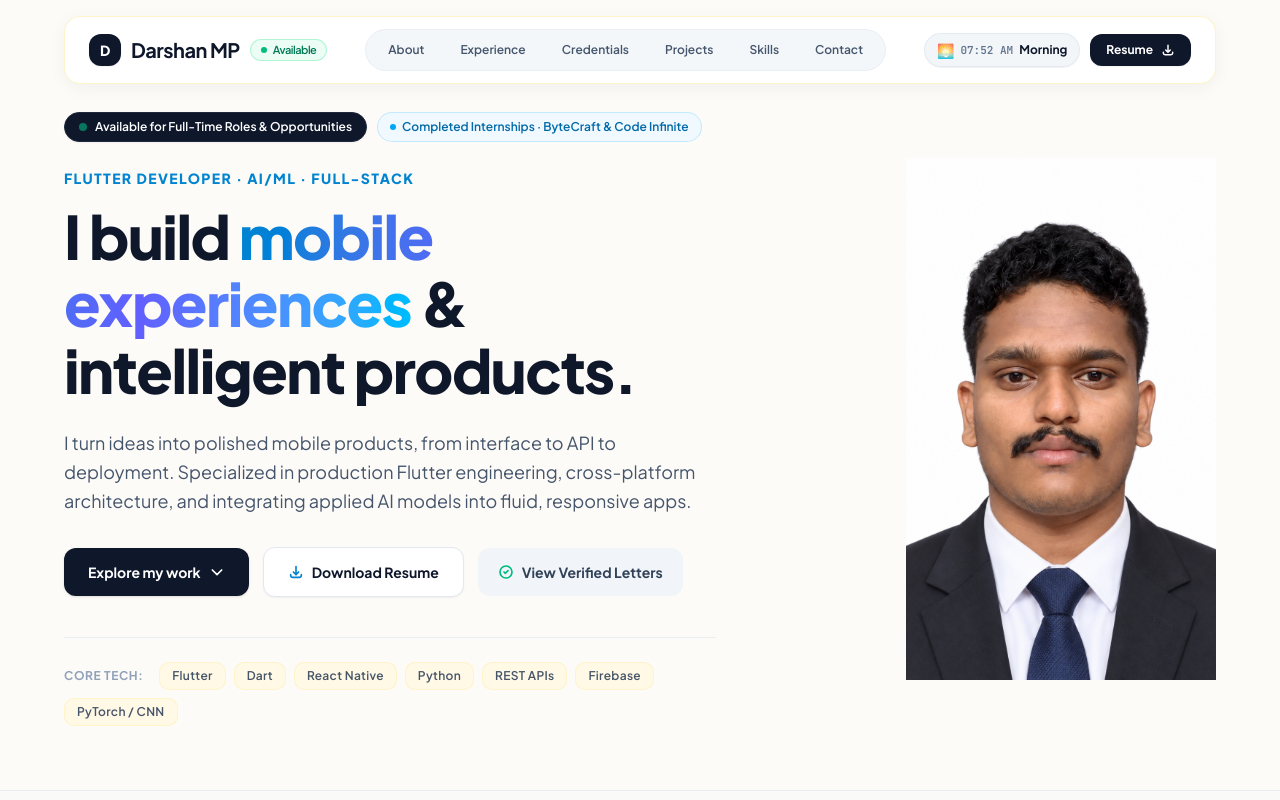
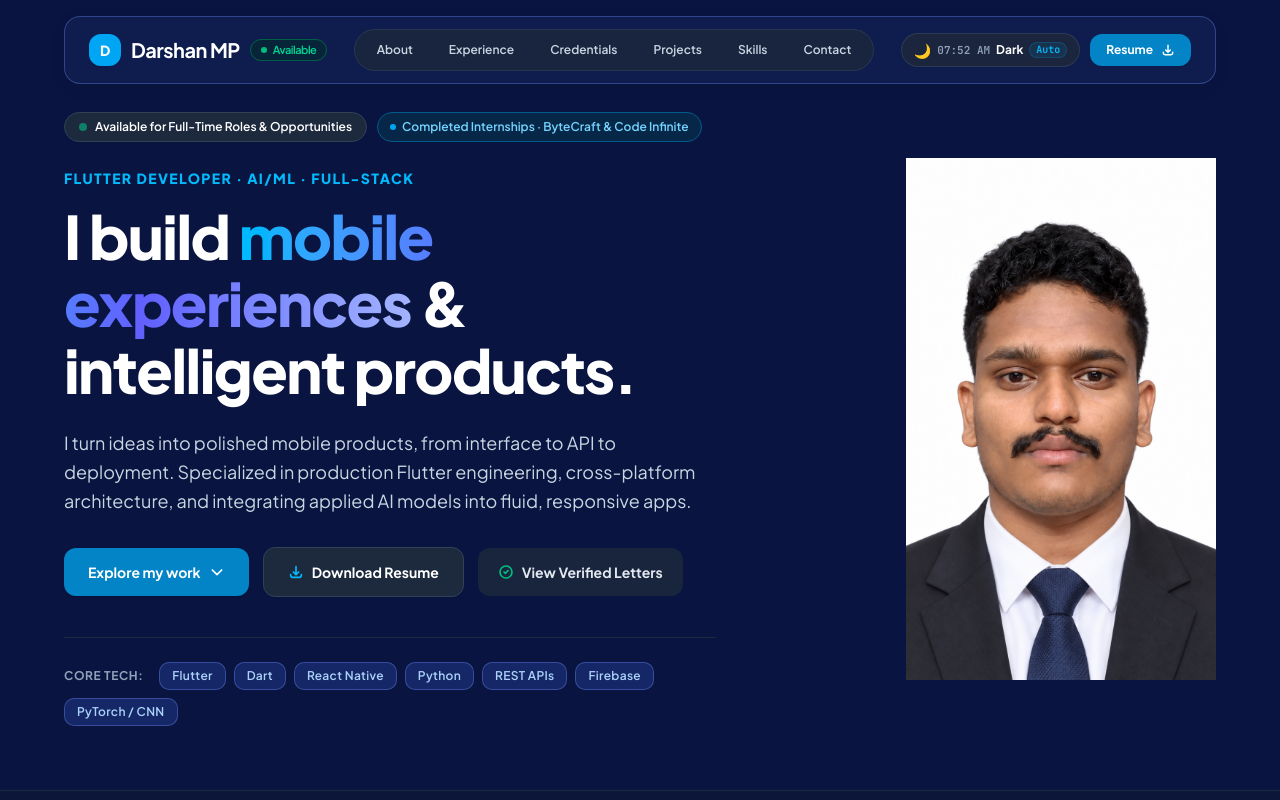
Before and after one commit to DarshanD4/Darshan-portfolio, a React (Vite) app: page / in a window 1280 px wide. Shown: the top 800 px of the page. Built offline with nearby package versions, Linux system fonts and the light colour scheme.

Commit message:
fix(theme): configure automated 9am-3pm light mode and 3pm-9am dark mode schedule

```diff
--- a/src/components/TimeThemeSelector.jsx
+++ b/src/components/TimeThemeSelector.jsx
@@ -2,21 +2,29 @@ import React from "react";
 import { useTheme } from "../context/ThemeContext";
 
 function TimeThemeSelector() {
-  const { activeInfo, formattedTime } = useTheme();
+  const { activeInfo, formattedTime, isAuto, toggleTheme, activeTheme } = useTheme();
 
   return (
-    <div
-      className="inline-flex items-center gap-1.5 px-3 py-1.5 rounded-full bg-slate-100/90 dark:bg-slate-800/90 border border-slate-200/80 dark:border-slate-700/80 text-xs font-semibold text-slate-700 dark:text-slate-200 shadow-2xs select-none"
-      title={`Local Time: ${formattedTime} (${activeInfo.label})`}
+    <button
+      type="button"
+      onClick={toggleTheme}
+      className="inline-flex items-center gap-1.5 px-3 py-1.5 rounded-full bg-slate-100/90 dark:bg-slate-800/90 border border-slate-200/80 dark:border-slate-700/80 text-xs font-semibold text-slate-700 dark:text-slate-200 shadow-2xs hover:border-sky-400 dark:hover:border-sky-500 transition-all cursor-pointer group"
+      title={`Local Time: ${formattedTime} • Mode: ${activeInfo.label} (${activeInfo.hours}) • ${isAuto ? "Auto Time-Switch Active" : "Manual Override (Click to return to Auto)"}`}
+      aria-label="Toggle light/dark theme"
     >
-      <span className="text-sm">{activeInfo.emoji}</span>
+      <span className="text-sm transition-transform group-hover:scale-110">
+        {activeInfo.emoji}
+      </span>
       <span className="font-mono-code text-[11px] text-slate-500 dark:text-slate-400">
         {formattedTime}
       </span>
       <span className="font-bold text-slate-900 dark:text-white">
-        {activeInfo.label.split(" ")[0]}
+        {activeTheme === "light" ? "Light" : "Dark"}
       </span>
-    </div>
+      <span className="text-[10px] px-1.5 py-0.2 rounded-full font-mono bg-sky-500/10 text-sky-600 dark:text-sky-400 border border-sky-500/20 hidden sm:inline">
+        {isAuto ? "Auto" : "Manual"}
+      </span>
+    </button>
   );
 }
 
--- a/src/context/ThemeContext.jsx
+++ b/src/context/ThemeContext.jsx
@@ -3,69 +3,60 @@ import React, { createContext, useContext, useState, useEffect, useMemo } from "
 const ThemeContext = createContext();
 
 export const THEME_MODES = {
-  MORNING: "morning", // 7:00 AM - 10:00 AM (#ffeaa7 + sky blue + white)
-  MIDDAY: "midday", // 10:00 AM - 5:00 PM (#896C6C, #E5BEB5, #EEE6CA, #F5FAE1)
-  EVENING: "evening", // 5:00 PM - 8:00 PM (#EEB76B, #E2703A, #9C3D54, #310B0B)
-  NIGHT: "night", // 8:00 PM - 7:00 AM (#091540, #1B2CC1, #7692FF, #ABD2FA)
+  LIGHT: "light", // 9:00 AM - 3:00 PM
+  DARK: "dark",   // 3:00 PM - 9:00 AM
 };
 
 export const THEME_INFO = {
-  [THEME_MODES.MORNING]: {
-    id: "morning",
-    label: "Morning Glow",
-    hours: "7 AM – 10 AM",
-    colorHex: "#ffeaa7",
-    emoji: "🌅",
-    description: "Soft sunrise sunshine blended with sky blue and white",
+  [THEME_MODES.LIGHT]: {
+    id: "light",
+    label: "Light Mode",
+    hours: "9 AM – 3 PM",
+    colorHex: "#0284c7",
+    emoji: "☀️",
+    description: "Crisp, clean light mode (Active 9:00 AM – 3:00 PM)",
   },
-  [THEME_MODES.MIDDAY]: {
-    id: "midday",
-    label: "Midday Light",
-    hours: "10 AM – 5 PM",
-    colorHex: "#896C6C",
-    palette: ["#896C6C", "#E5BEB5", "#EEE6CA", "#F5FAE1"],
-    emoji: "☀️",
-    description: "Warm slate mocha, blush sand, cream, and sunny ivory",
-  },
-  [THEME_MODES.EVENING]: {
-    id: "evening",
-    label: "Evening Sunset",
-    hours: "5 PM – 8 PM",
-    colorHex: "#E2703A",
-    palette: ["#EEB76B", "#E2703A", "#9C3D54", "#310B0B"],
-    emoji: "🌇",
-    description: "Golden amber, sunset orange, twilight burgundy, and deep dusk",
-  },
-  [THEME_MODES.NIGHT]: {
-    id: "night",
-    label: "Midnight Dark",
-    hours: "8 PM – 7 AM",
-    colorHex: "#7692FF",
-    palette: ["#091540", "#1B2CC1", "#7692FF", "#ABD2FA"],
+  [THEME_MODES.DARK]: {
+    id: "dark",
+    label: "Dark Mode",
+    hours: "3 PM – 9 AM",
+    colorHex: "#38bdf8",
     emoji: "🌙",
-    description: "Midnight navy, electric cobalt, glowing periwinkle, and ice cyan",
+    description: "Deep midnight dark mode (Active 3:00 PM – 9:00 AM)",
   },
 };
 
+/**
+ * 9:00 AM to 3:00 PM -> Light Mode
+ * Rest of the time (3:00 PM to 9:00 AM) -> Dark Mode
+ */
 export const getThemeForHour = (hour) => {
-  if (hour >= 7 && hour < 10) return THEME_MODES.MORNING;
-  if (hour >= 10 && hour < 17) return THEME_MODES.MIDDAY;
-  if (hour >= 17 && hour < 20) return THEME_MODES.EVENING;
-  return THEME_MODES.NIGHT;
+  if (hour >= 9 && hour < 15) {
+    return THEME_MODES.LIGHT;
+  }
+  return THEME_MODES.DARK;
 };
 
 export function ThemeProvider({ children }) {
   const [overrideTheme, setOverrideTheme] = useState(() => {
-    return sessionStorage.getItem("portfolio_theme_override") || "auto";
+    try {
+      const saved = sessionStorage.getItem("portfolio_theme_override");
+      if (saved === "light" || saved === "dark") return saved;
+      // Clean up any stale legacy values
+      sessionStorage.removeItem("portfolio_theme_override");
+      return "auto";
+    } catch {
+      return "auto";
+    }
   });
 
   const [currentTime, setCurrentTime] = useState(new Date());
 
-  // Keep time updated
+  // Check and update time every 15 seconds to ensure instant auto-switch
   useEffect(() => {
-    const timer = setInterval(() => {
-      setCurrentTime(new Date());
-    }, 30000); // check every 30s
+    const update = () => setCurrentTime(new Date());
+    update();
+    const timer = setInterval(update, 15000);
     return () => clearInterval(timer);
   }, []);
 
@@ -74,20 +65,19 @@ export function ThemeProvider({ children }) {
   }, [currentTime]);
 
   const activeTheme = overrideTheme === "auto" ? autoTheme : overrideTheme;
-  const activeInfo = THEME_INFO[activeTheme] || THEME_INFO[THEME_MODES.MIDDAY];
+  const activeInfo = THEME_INFO[activeTheme] || THEME_INFO[THEME_MODES.DARK];
 
   const formattedTime = useMemo(() => {
     return currentTime.toLocaleTimeString([], { hour: "2-digit", minute: "2-digit" });
   }, [currentTime]);
 
-  // Apply theme class to root element
+  // Synchronize 'dark' and theme classes on <html> root element
   useEffect(() => {
     const root = document.documentElement;
-    const allThemeClasses = Object.values(THEME_MODES).map((t) => `theme-${t}`);
-    root.classList.remove(...allThemeClasses);
+    root.classList.remove("theme-light", "theme-dark", "theme-morning", "theme-midday", "theme-evening", "theme-night");
     root.classList.add(`theme-${activeTheme}`);
 
-    if (activeTheme === THEME_MODES.NIGHT) {
+    if (activeTheme === THEME_MODES.DARK) {
       root.classList.add("dark");
     } else {
       root.classList.remove("dark");
@@ -96,10 +86,23 @@ export function ThemeProvider({ children }) {
 
   const setManualTheme = (themeKey) => {
     setOverrideTheme(themeKey);
-    if (themeKey === "auto") {
-      sessionStorage.removeItem("portfolio_theme_override");
+    try {
+      if (themeKey === "auto") {
+        sessionStorage.removeItem("portfolio_theme_override");
+      } else {
+        sessionStorage.setItem("portfolio_theme_override", themeKey);
+      }
+    } catch {}
+  };
+
+  const toggleTheme = () => {
+    // If currently auto, switch to the opposite of auto
+    // If already manual, cycle: auto -> light -> dark -> auto
+    if (overrideTheme === "auto") {
+      setManualTheme(autoTheme === THEME_MODES.DARK ? THEME_MODES.LIGHT : THEME_MODES.DARK);
     } else {
-      sessionStorage.setItem("portfolio_theme_override", themeKey);
+      // Return to auto
+      setManualTheme("auto");
     }
   };
 
@@ -110,10 +113,12 @@ export function ThemeProvider({ children }) {
         activeInfo,
         autoTheme,
         overrideTheme,
+        isAuto: overrideTheme === "auto",
         setManualTheme,
+        toggleTheme,
         currentTime,
         formattedTime,
-        isNight: activeTheme === THEME_MODES.NIGHT,
+        isNight: activeTheme === THEME_MODES.DARK,
       }}
     >
       {children}
--- a/src/index.css
+++ b/src/index.css
@@ -26,62 +26,27 @@
   --ambient-orb-3: rgba(14, 165, 233, 0.08);
 }
 
-/* 🌅 Morning Mode (7 AM - 10 AM) - #ffeaa7 + sky blue + crisp white */
-html.theme-morning {
-  --bg-main: #fdfbf7;
+/* ☀️ Light Mode (9:00 AM - 3:00 PM) */
+html.theme-light, html:not(.dark) {
+  --bg-main: #f8fafc;
   --surface-card: #ffffff;
-  --surface-card-muted: #fff9e6;
-  --border-subtle: rgba(254, 243, 199, 0.9);
-  --border-active: rgba(253, 203, 110, 0.8);
-  --text-primary: #1e293b;
+  --surface-card-muted: #f1f5f9;
+  --border-subtle: rgba(226, 232, 240, 0.85);
+  --border-active: rgba(14, 165, 233, 0.5);
+  --text-primary: #0f172a;
   --text-secondary: #475569;
+  --text-muted: #64748b;
   --theme-highlight: #0284c7;
   --primary-btn-bg: #0f172a;
   --primary-btn-hover: #1e293b;
   --primary-btn-text: #ffffff;
-  --ambient-orb-1: rgba(255, 234, 167, 0.5);
-  --ambient-orb-2: rgba(116, 185, 255, 0.25);
-  --ambient-orb-3: rgba(255, 255, 255, 0.9);
+  --ambient-orb-1: rgba(56, 189, 248, 0.12);
+  --ambient-orb-2: rgba(255, 234, 167, 0.15);
+  --ambient-orb-3: rgba(14, 165, 233, 0.08);
 }
 
-/* ☀️ Midday Mode (10 AM - 5 PM) - #896C6C, #E5BEB5, #EEE6CA, #F5FAE1 */
-html.theme-midday {
-  --bg-main: #fafdf4;
-  --surface-card: #ffffff;
-  --surface-card-muted: #f5fae1;
-  --border-subtle: rgba(229, 190, 181, 0.7);
-  --border-active: #896c6c;
-  --text-primary: #2d2020;
-  --text-secondary: #5e4d4d;
-  --theme-highlight: #896c6c;
-  --primary-btn-bg: #896c6c;
-  --primary-btn-hover: #735959;
-  --primary-btn-text: #ffffff;
-  --ambient-orb-1: rgba(238, 230, 202, 0.65);
-  --ambient-orb-2: rgba(229, 190, 181, 0.5);
-  --ambient-orb-3: rgba(245, 250, 225, 0.85);
-}
-
-/* 🌇 Evening Mode (5 PM - 8 PM) - #EEB76B, #E2703A, #9C3D54, #310B0B */
-html.theme-evening {
-  --bg-main: #fff8f4;
-  --surface-card: #ffffff;
-  --surface-card-muted: #fff0e7;
-  --border-subtle: rgba(238, 183, 107, 0.8);
-  --border-active: #e2703a;
-  --text-primary: #310b0b;
-  --text-secondary: #6b212f;
-  --theme-highlight: #e2703a;
-  --primary-btn-bg: #e2703a;
-  --primary-btn-hover: #c95825;
-  --primary-btn-text: #ffffff;
-  --ambient-orb-1: rgba(238, 183, 107, 0.55);
-  --ambient-orb-2: rgba(226, 112, 58, 0.38);
-  --ambient-orb-3: rgba(156, 61, 84, 0.25);
-}
-
-/* 🌙 Night Mode (8 PM - 7 AM) - #091540, #1B2CC1, #7692FF, #ABD2FA */
-html.theme-night {
+/* 🌙 Dark Mode (3:00 PM - 9:00 AM) */
+html.dark, html.theme-dark, html.theme-night {
   --bg-main: #091540;
   --surface-card: #0e1c4e;
   --surface-card-muted: #152766;
@@ -91,8 +56,8 @@ html.theme-night {
   --text-secondary: #abd2fa;
   --text-muted: #93b9e4;
   --theme-highlight: #7692FF;
-  --primary-btn-bg: #1b2cc1;
-  --primary-btn-hover: #2d3fe0;
+  --primary-btn-bg: #0284c7;
+  --primary-btn-hover: #0369a1;
   --primary-btn-text: #ffffff;
   --ambient-orb-1: rgba(27, 44, 193, 0.4);
   --ambient-orb-2: rgba(118, 146, 255, 0.28);
```
